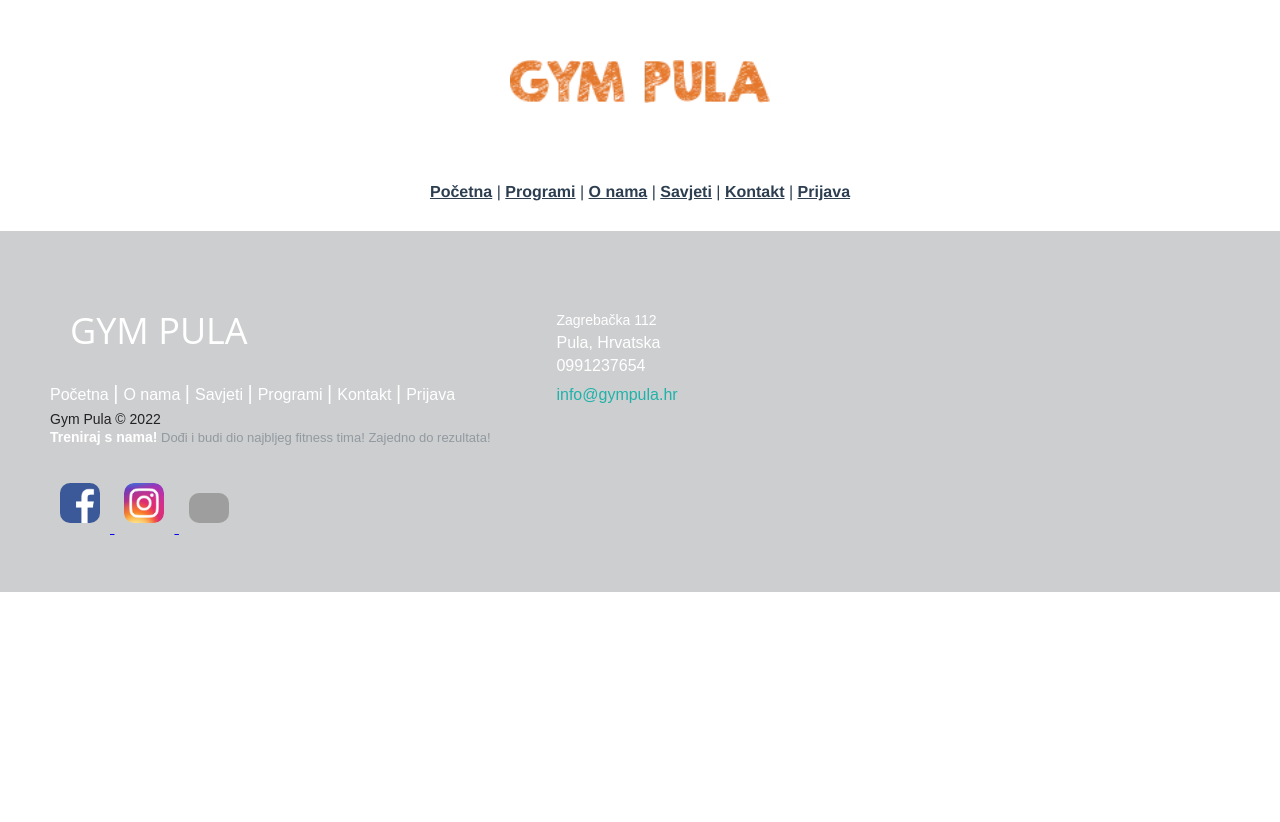
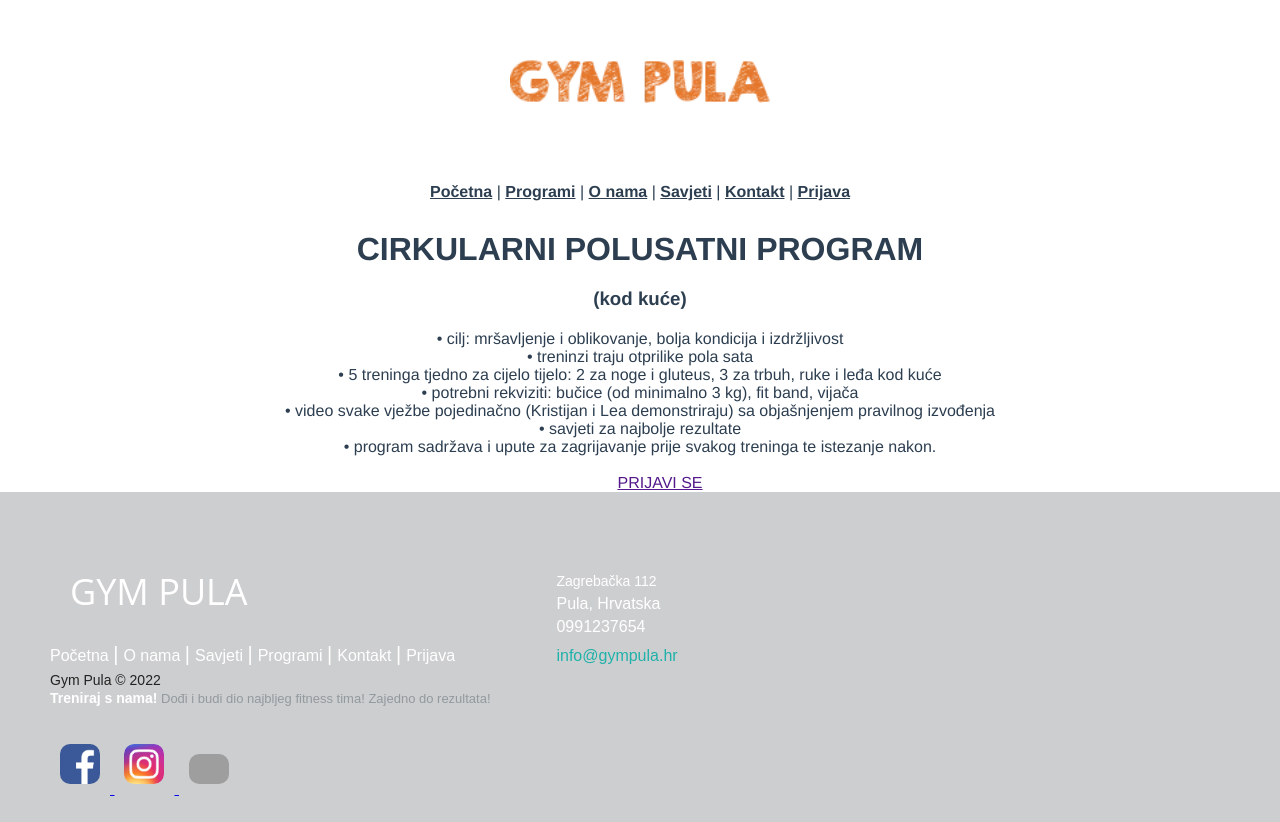
Before and after one commit to Lea45/Gym-Pula, a Vue app: page /CircularH in a window 1280 px wide. Shown: the top 822 px of the page. Before the commit the page ends 800 px from the top, so only its background shows below. Built offline with nearby package versions, Linux system fonts and the light colour scheme; grey boxes are pictures that could not be loaded.

Commit message:
https://github.com/varziclea/lea-kristijan-vue-app-template.git

```diff
--- a/src/router/index.js
+++ b/src/router/index.js
@@ -44,6 +44,37 @@ const routes = [
     name: 'Login',
     component: () => import(/* webpackChunkName: "about" */ '../views/Login.vue')
   },
+
+  {
+    path: '/CircularH',
+    name: 'CircularH',
+    component: () => import(/* webpackChunkName: "about" */ '../views/CircularH.vue')
+  },
+
+  {
+    path: '/StandardG',
+    name: 'StandardG',
+    component: () => import(/* webpackChunkName: "about" */ '../views/StandardG.vue')
+  },
+
+  {
+    path: '/GluteusG',
+    name: 'GluteusG',
+    component: () => import(/* webpackChunkName: "about" */ '../views/GluteusG.vue')
+  },
+
+  {
+    path: '/StandardH',
+    name: 'StandardH',
+    component: () => import(/* webpackChunkName: "about" */ '../views/StandardH.vue')
+  },
+
+  {
+    path: '/GluteusG',
+    name: 'GluteusG',
+    component: () => import(/* webpackChunkName: "about" */ '../views/GluteusG.vue')
+  },
+
 ]
 
 const router = new VueRouter({
--- /dev/null
+++ b/src/views/CircularH.vue
@@ -0,0 +1,22 @@
+<template>
+    <div class="containter">
+        <div class="trening">
+            <h1>CIRKULARNI POLUSATNI PROGRAM </h1>
+            <h3>(kod kuće)</h3>
+            <p> • cilj: mršavljenje i oblikovanje, bolja kondicija i izdržljivost </p>
+            <p> • treninzi traju otprilike pola sata </p>
+            <p> • 5 treninga tjedno za cijelo tijelo: 2 za noge i gluteus, 3 za trbuh, ruke i leđa kod kuće </p>
+            <p> • potrebni rekviziti: bučice (od minimalno 3 kg), fit band, vijača </p>
+            <p> • video svake vježbe pojedinačno (Kristijan i Lea demonstriraju) sa objašnjenjem pravilnog izvođenja </p>
+            <p> • savjeti za najbolje rezultate </p>
+            <p> • program sadržava i upute za zagrijavanje prije svakog treninga te istezanje nakon. </p>
+
+            <br>
+            <ul class="login">
+                <li>
+                    <a href="">PRIJAVI SE</a>
+                </li>
+            </ul>
+        </div>
+        </div>
+</template>
--- a/src/views/Programs.vue
+++ b/src/views/Programs.vue
@@ -9,7 +9,7 @@
             </div>
             <ul class="sci">
                 <li>
-                    <a href="#">VIDI VIŠE</a>
+                    <a href="CircularH">VIDI VIŠE</a>
                 </li>
             </ul>
         </div>
@@ -22,7 +22,7 @@
             </div>
             <ul class="sci">
                 <li>
-                    <a href="#">VIDI VIŠE</a>
+                    <a href="StandardG">VIDI VIŠE</a>
                 </li>
             </ul>
         </div>
@@ -35,7 +35,7 @@
             </div>
             <ul class="sci">
                 <li>
-                    <a href="#">VIDI VIŠE</a>
+                    <a href="GluteusG">VIDI VIŠE</a>
                 </li>
             </ul>
         </div>
@@ -48,7 +48,7 @@
             </div>
             <ul class="sci">
                 <li>
-                    <a href="#">VIDI VIŠE</a>
+                    <a href="StandardH">VIDI VIŠE</a>
                 </li>
             </ul>
         </div>
@@ -61,7 +61,7 @@
             </div>
             <ul class="sci">
                 <li>
-                    <a href="#">VIDI VIŠE</a>
+                    <a href="GluteusH">VIDI VIŠE</a>
                 </li>
             </ul>
         </div>
--- /dev/null
+++ b/src/views/StandardG.vue
@@ -0,0 +1,20 @@
+<template>
+     <div class="containter">
+        <div class="trening">
+            <h1>STANDARDNI PROGRAM ZA <br> CIJELO TIJELO </h1>
+            <h3>(teretana)</h3>
+            <p> • cilj: oblikovanje i učvršćivanje mišića cijeloga tijela </p>
+            <p> • 4 treninga za cijelo tijelo: 2 treninga za noge i gluteus, 2 za trbuh, ruke i leđa u teretani </p>
+            <p> • potrebni rekviziti: bučice (od minimalno 3 kg), fit band (ili neka druga elastična traka), vijača </p>
+            <p> • video svake vježbe pojedinačno (Kristijan i Lea demonstriraju) sa objašnjenjem pravilnog izvođenja </p>
+            <p> • dodatni savjeti oko treninga, ali i prehrane </p>
+            <p> • program sadržava i upute za zagrijavanje prije treninga, kao i dva videa <br> sa vježbama za istezanje i masažom uz pomoć foam rollera </p>
+            <br>
+            <ul class="login">
+                <li>
+                    <a href="">PRIJAVI SE</a>
+                </li>
+            </ul>
+        </div>
+        </div>
+</template>
```
Also changed, not shown: src/views/GluteusG.vue (added), src/views/GluteusH.vue (added), src/views/StandardH.vue (added).
